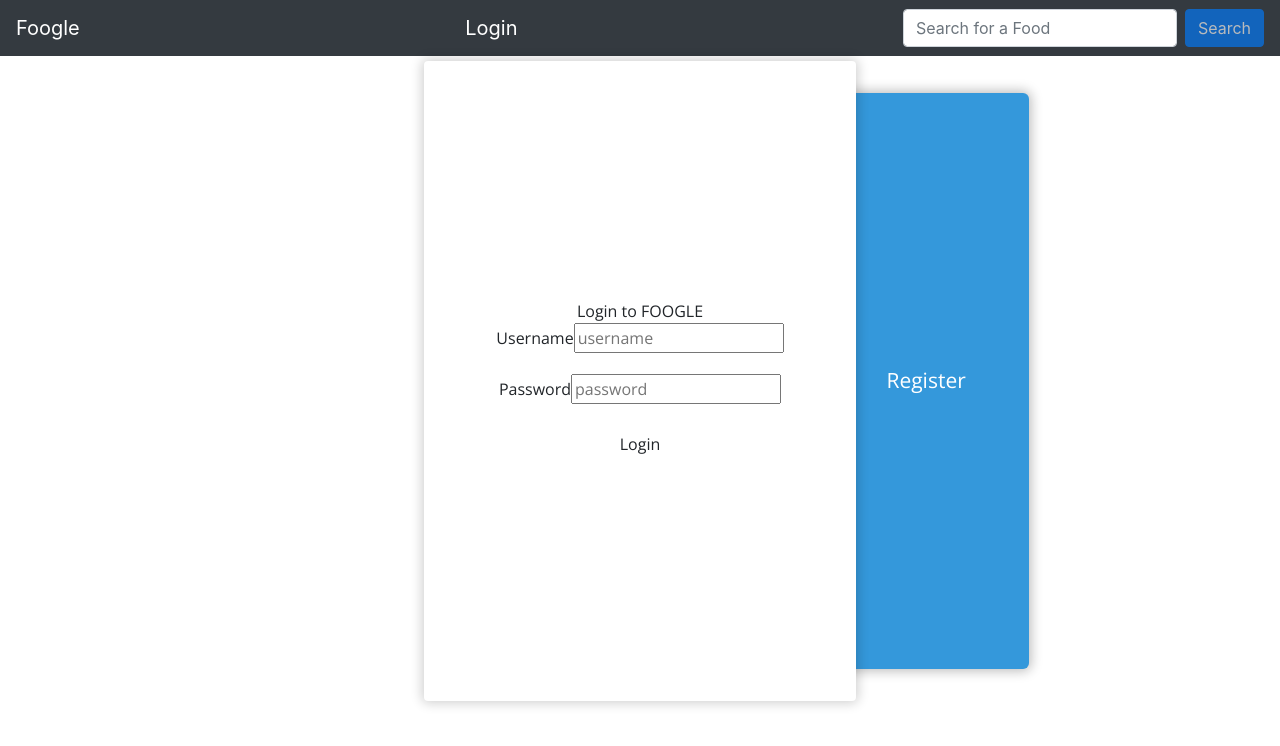
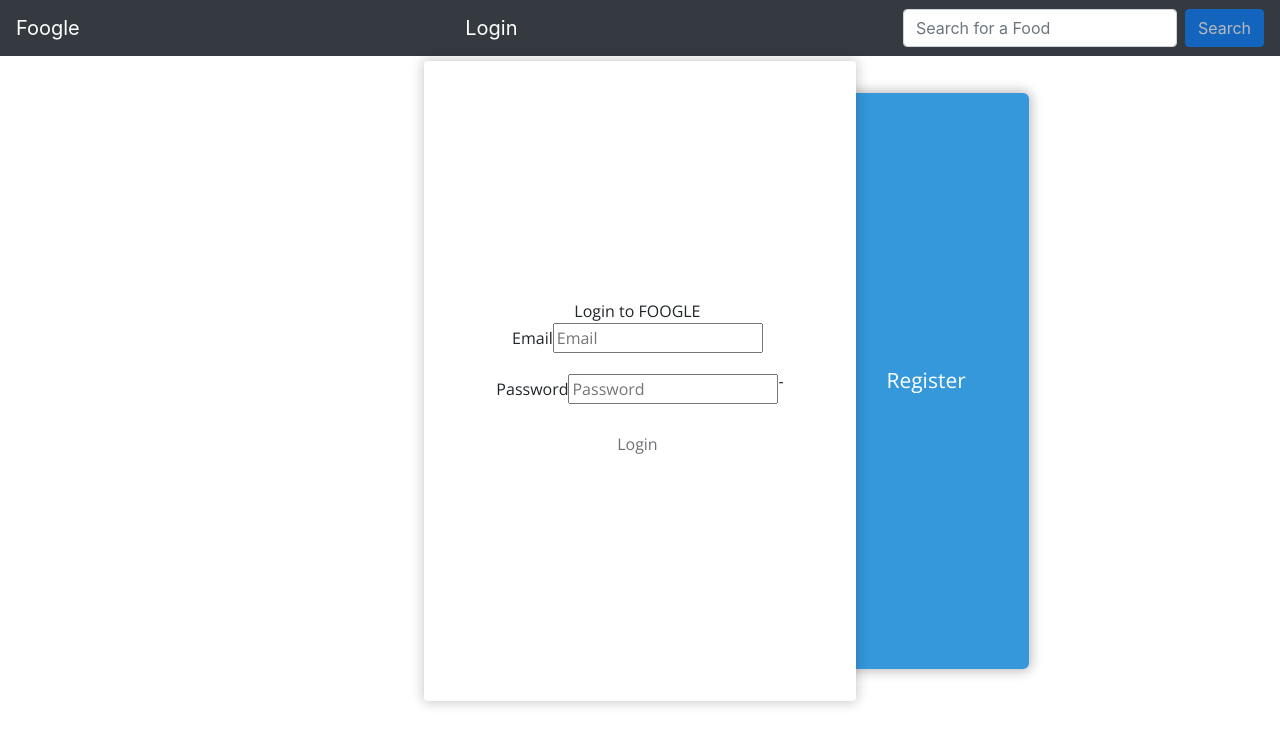
Before and after one commit to SMU-DB-GUI-Foogle/Foogle, a React (Create React App) app in the folder frontend/: page /login in a window 1280 px wide. Shown: the top 746 px of the page. Built offline with nearby package versions, Linux system fonts and the light colour scheme.

Commit message:
Mixed Routing and Login/Register

```diff
--- a/frontend/src/Accounts/Login.jsx
+++ b/frontend/src/Accounts/Login.jsx
@@ -1,14 +1,51 @@
-import React from "react";
+import React, { useState } from "react";
+import { Redirect } from 'react-router-dom';
 import loginImg from "../login.svg";
 
-export class Login extends React.Component {
-  constructor(props) {
-    super(props);
+export const Login = props => {
+  const [email, setEmail] = useState("");
+  const [password, setPassword] = useState("");
+  const [invalidCred, setInvalidCred] = useState(false);
+
+  function validateForm() {
+      return email.length > 0 && password.length > 0;
   }
 
-  render() {
-    return (
-      <div className="base-container" ref={this.props.containerRef}>
+  async function login(event) {
+      const form = event.currentTarget;
+      if(form.checkValidity() === false) {
+          event.preventDefault();
+          event.stopPropagation();
+      }
+
+      try {
+          //local stoarge statements used for local testing till axios requests can be used
+          let accounts = JSON.parse(localStorage.getItem('accounts'));
+          let userAccount = accounts.find(x => (x.email === email && x.password === password));
+
+          if (!(email && password) || !userAccount) {
+              setInvalidCred(true);
+              return;
+          }
+
+          props.userHasAuthenticated(true);
+          window.sessionStorage.setItem("auth", true);
+          window.sessionStorage.setItem("username", userAccount.username);
+      }
+      catch(e) {
+          alert(e.message)
+      }
+
+  }
+
+  if(props.isAuthenticated /*window.sessionStorage.getItem("auth")*/) {
+      return (<Redirect to="/" push/>);
+  }
+
+
+  return <>
+
+    <div className="base-container" ref={props.containerRef}>
       <div className="header">Login to FOOGLE</div>
       <div className="content">
         {/* <div className="image">
@@ -16,23 +53,33 @@ export class Login extends React.Component {
         </div> */}
         <div className="form">
           <div className="form-group">
-              <label htmlFor="username">Username</label>
-              <input type="text" name="username" placeholder="username" />
+            <label htmlFor="email">Email</label>
+            <input type="email"
+                   name="email"
+                   placeholder="Email"
+                   value={email}
+                   onChange={ e => setEmail(e.target.value) } />
           </div>
           <div className="form-group">
             <label htmlFor="password">Password</label>
-              <input type="password" name="password" placeholder="password" />
+            <input type="password"
+                   name="password"
+                   placeholder="Password"
+                   value={password}
+                   onChange={ e => setPassword(e.target.value) } />
           </div>
         </div>
       </div>
       <div className="footer">
-          <button type="button" className="btn">
+        <button type="button"
+                className="btn"
+                disabled={!validateForm()}
+                onClick={ e => login(e) }>
           Login
         </button>
       </div>
-      </div>
-    );
-  }
+    </div>-
+  </>
 }
 
 export default Login;
--- a/frontend/src/Accounts/Register.jsx
+++ b/frontend/src/Accounts/Register.jsx
@@ -1,14 +1,56 @@
-import React from "react";
+import React, { useState } from "react";
+import { Redirect } from 'react-router-dom';
+import { Account } from '../models';
 import loginImg from "../login.svg";
 
-export class Register extends React.Component {
-  constructor(props) {
-    super(props);
+export const Register = props => {
+  const [firstName, setFirstName] = useState("");
+  const [lastName, setLastName] = useState("");
+  const [email, setEmail] = useState("");
+  const [username, setUsername] = useState("");
+  const [password, setPassword] = useState("");
+  const [registered, setRegistered] = useState(false);
+
+  function validateForm() {
+      return firstName.length > 0 && lastName.length > 0 && email.length > 0 && username.length > 0 && password.length > 0;
   }
 
-  render() {
-    return (
-      <div className="base-container" ref={this.props.containerRef}>
+  function register(event) {
+      const form = event.currentTarget;
+      if(form.checkValidity() === false) {
+          event.preventDefault();
+          event.stopPropagation();
+      }
+
+      let account = new Account(
+          firstName,
+          lastName,
+          email,
+          username,
+          password);
+
+      //local stoarge statements used for local testing till axios requests can be used
+      if (!localStorage.getItem('accounts')) {
+          localStorage.setItem('accounts', JSON.stringify([]));
+      }
+
+      let accounts = JSON.parse(localStorage.getItem('accounts'));
+      accounts.push(account);
+      localStorage.setItem('accounts', JSON.stringify(accounts));
+
+      setRegistered(true);
+  }
+
+  if(props.isAuthenticated) {
+      return (<Redirect to="/" push />);
+  }
+
+  if(registered) {
+      return (<Redirect to="/" push />);
+  }
+
+  return <>
+    <div className="base-container" ref={props.containerRef}>
       <div className="header">Register for FOOGLE</div>
       <div className="content">
         {/* <div className="image">
@@ -16,27 +58,57 @@ export class Register extends React.Component {
         </div> */}
         <div className="form">
         <div className="form-group">
-              <label htmlFor="username">Username</label>
-              <input type="text" name="username" placeholder="username" />
+            <label htmlFor="firstName">First Name</label>
+            <input type="text"
+                   name="firstName"
+                   placeholder="First Name"
+                   value={firstName}
+                   onChange={e => setFirstName(e.target.value)} />
+          </div>
+          <div className="form-group">
+            <label htmlFor="lastName">Last Name</label>
+            <input type="text"
+                   name="lastName"
+                   placeholder="Last Name"
+                   value={lastName}
+                   onChange={e => setLastName(e.target.value)} />
           </div>
           <div className="form-group">
             <label htmlFor="email">Email</label>
-              <input type="text" name="email" placeholder="email" />
+            <input type="email"
+                   name="email"
+                   placeholder="Email"
+                   value={email}
+                   onChange={e => setEmail(e.target.value)} />
+          </div>
+          <div className="form-group">
+            <label htmlFor="username">Username</label>
+            <input type="text"
+                   name="username"
+                   placeholder="Username"
+                   value={username}
+                   onChange={e => setUsername(e.target.value)} />
           </div>
           <div className="form-group">
             <label htmlFor="password">Password</label>
-              <input type="text" name="password" placeholder="password" />
+            <input type="password"
+                   name="password"
+                   placeholder="Password"
+                   value={password}
+                   onChange={e => setPassword(e.target.value)} />
           </div>
         </div>
       </div>
       <div className="footer">
-          <button type="button" className="btn">
+        <button type="button"
+                className="btn"
+                disabled={!validateForm()}
+                onClick={ e => register(e) }>
           Register
         </button>
       </div>
     </div>
-    );
-  }
+  </>
 }
 
 export default Register;
--- a/frontend/src/Accounts/loginLanding.jsx
+++ b/frontend/src/Accounts/loginLanding.jsx
@@ -38,10 +38,10 @@ export class loginLanding extends React.Component {
         <div className="login">
           <div className="container" ref={ref => (this.container = ref)}>
             {isLogginActive && (
-              <Login containerRef={ref => (this.current = ref)} />
+              <Login containerRef={ref => (this.current = ref)} {...this.props} />
             )}
             {!isLogginActive && (
-              <Register containerRef={ref => (this.current = ref)} />
+              <Register containerRef={ref => (this.current = ref)} {...this.props} />
             )}
           </div>
           <RightSide
```
Lines whose indentation alone changed are shown as unchanged.
